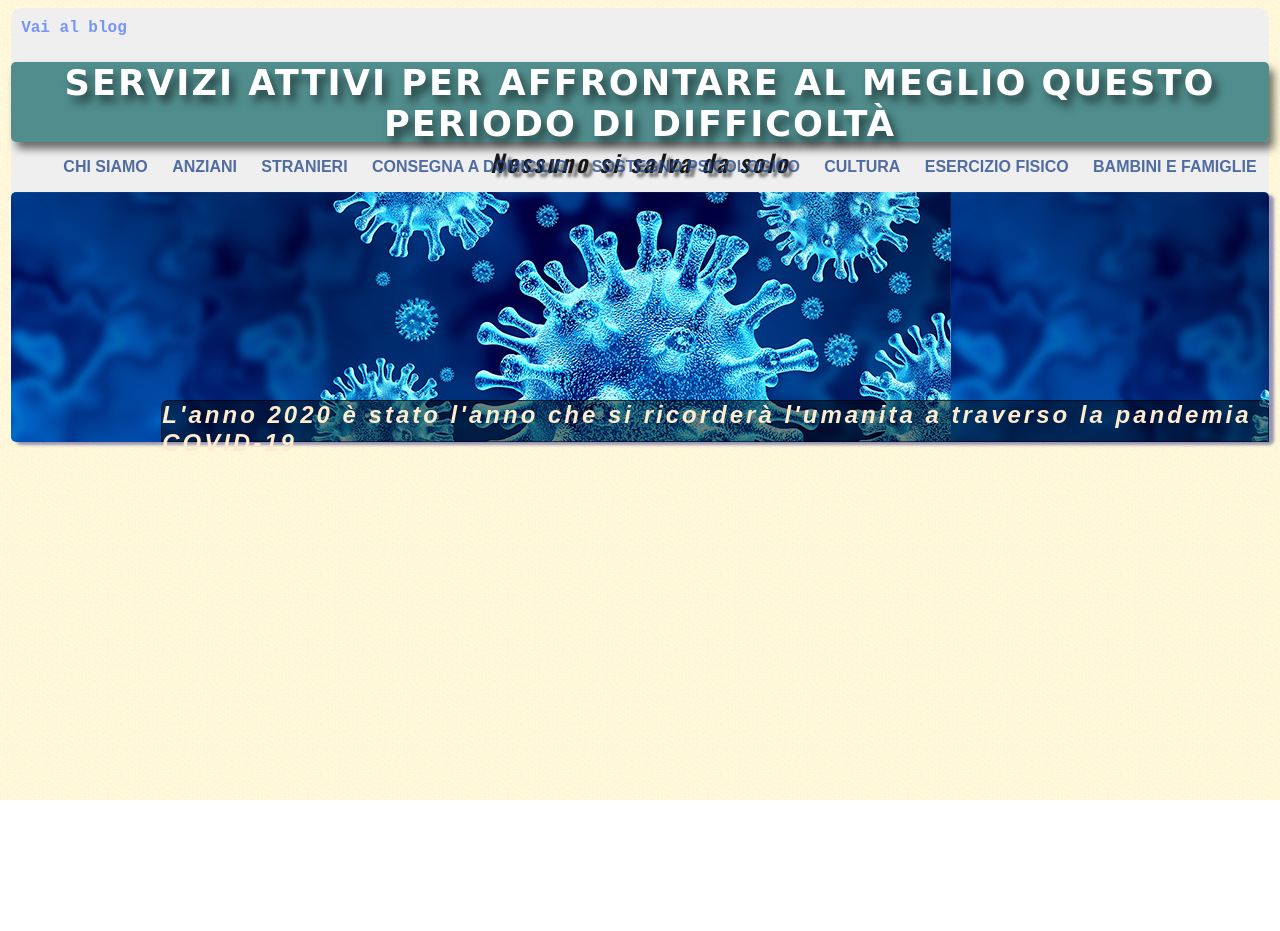
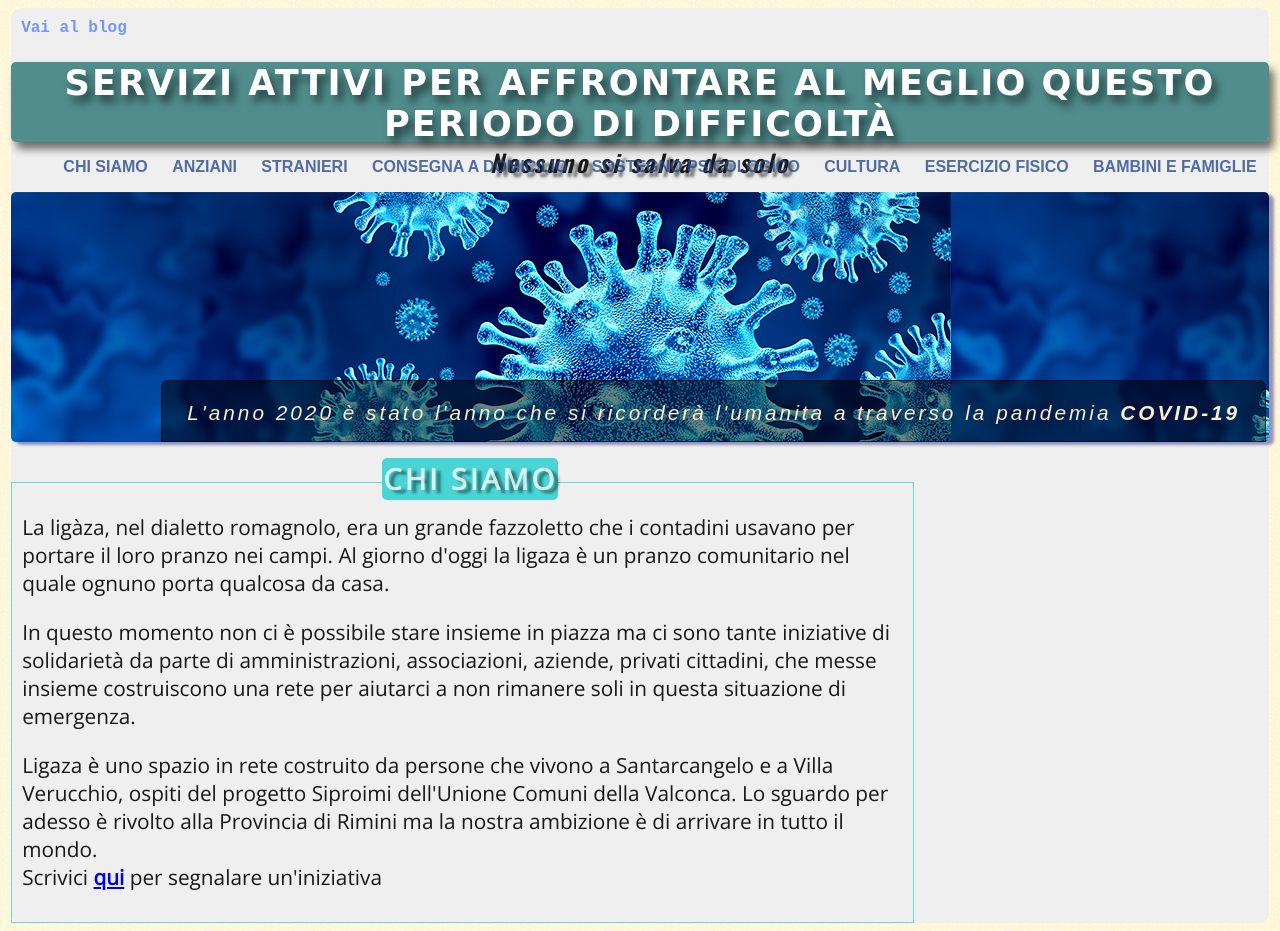
Before and after one commit to GandoEsprit/ligaza, a plain HTML site: page index.html in a window 1280 px wide. Before the commit the page ends 800 px from the top, so only its background shows below. Drawn offline with nearby package versions, Linux system fonts and the light colour scheme; a web font is replaced by a local one.

Commit message:
Add the content in the index.html and create style

```diff
--- a/index.html
+++ b/index.html
@@ -10,6 +10,8 @@
         <link href="https://fonts.googleapis.com/css2?family=Ranchers&display=swap" rel="stylesheet">
         <link rel="preconnect" href="https://fonts.gstatic.com">
         <link href="https://fonts.googleapis.com/css2?family=Oswald:wght@500;600&family=Ranchers&display=swap" rel="stylesheet">
+		<link rel="preconnect" href="https://fonts.gstatic.com">
+		<link href="https://fonts.googleapis.com/css2?family=Open+Sans:wght@300&display=swap" rel="stylesheet">
     </head>
     <body>
         <div id="bloc-page">
@@ -38,6 +40,49 @@
 				</div>
 			</header>
 
+			<main>
+				<div class="content-main">
+					<div class="info-main">
+						<h3>chi siamo</h3>
+						<p>
+							La ligàza, nel dialetto romagnolo, era un grande fazzoletto che i contadini
+							usavano per portare il loro pranzo nei campi.
+							Al giorno d'oggi la ligaza è un pranzo comunitario nel quale ognuno porta
+							qualcosa da casa.
+						</p>
+						<p>
+							In questo momento non ci è possibile stare insieme in piazza ma ci sono tante
+							iniziative di solidarietà da parte di amministrazioni, associazioni, aziende,
+							privati cittadini, che messe insieme costruiscono una rete per aiutarci a non
+							rimanere soli in questa situazione di emergenza.
+						</p>
+						<p>
+							Ligaza è uno spazio in rete costruito da persone che vivono a Santarcangelo e a
+							Villa Verucchio, ospiti del progetto Siproimi dell'Unione Comuni della Valconca.
+							Lo sguardo per adesso è rivolto alla Provincia di Rimini ma la nostra ambizione è
+							di arrivare in tutto il mondo.<br/>
+							Scrivici <a href ="mailto:sprarvalmarecchia@gmail.com" title="Scrivici" target="_blank">
+								<strong> qui</strong></a> per segnalare un'iniziativa
+						</p>
+					</div>
+				</div>
+
+				<article></article>
+			</main>
+		<!--
+			<footer>
+				<p>
+					<strong>Copyright &copy; 2020</strong>
+					<a href=" https://www.sprar.it/" target="_blank" title="Clicca per accedere al sito"><img src="images/Logo_Siproimi.png"></a>
+					<a href="http://www.unionevalconca.rn.it/" target="_blank" title="Cliccare per accedere al sito"><img src="images/logo_unione2.png" alt="Unione"/></a>
+					<a href=" http://www.coopcentofiori.it/" target="_blank" title="Cliccare per accedere al sito"><img src="images/logo_centofiori.png"></a>
+					<a href="  https://www.ilmillepiedi.it/" target="_blank" title="Cliccare per accedere al sito"><img src="images/logo_millepiedi2.png" alt="millepiedi"/></a>
+				</p>
+				<div id="pied_page">
+					<span id="creative_commons">cc</span> <span id="auteur">Gando Diallo</span>
+				</div>
+			</footer>
+		-->
         </div>
     </body>
 </html>
--- a/style2.css
+++ b/style2.css
@@ -103,14 +103,50 @@ nav a
 	border-radius: 7px 7px 0px 0px;
 	bottom: 0px;
 	color: blanchedalmond;
-	font-size: 1.5em;
-	font-weight: bold;
+	font-size: 1.3em;
 	font-style: italic;
 	height: 40px;
 	letter-spacing: 3px;
 	margin-bottom: 0px;
+	padding-left: 25px;
+	padding-top: 20px;
+	padding-right: 25px;
 	padding-bottom: 0px;
 	position: absolute;
+}
+
+.content-main
+{
+	display: flex;
+	flex-direction: row;
+}
+
+.info-main
+{
+	border: 1px solid rgba(73, 213, 213, 0.83);
+	font-family: 'Open Sans', sans-serif;
+	font-size: 1.3em;
+	margin-top: 40px;
+	padding: 10px;
+	position: relative;
+	width: 70%;
+}
+
+.info-main h3
+{
+	background-color:  rgba(73, 213, 213, 1);
+	border: 1px solid rgba(73, 213, 213, 0.83);
+	border-radius: 5px;
+	color: rgba(255, 255, 255, 0.775);
+	font-size: 1.4em;
+	font-weight: bold;
+	letter-spacing: 3px;
+	margin: auto;
+	margin-left: 40%;
+	position: absolute;
+	text-shadow: 5px 3px 3px rgba(0, 0, 0, 0.462);
+	text-transform: uppercase;
+	top: -25px;
 }
 /*
 #baniere_img
```
